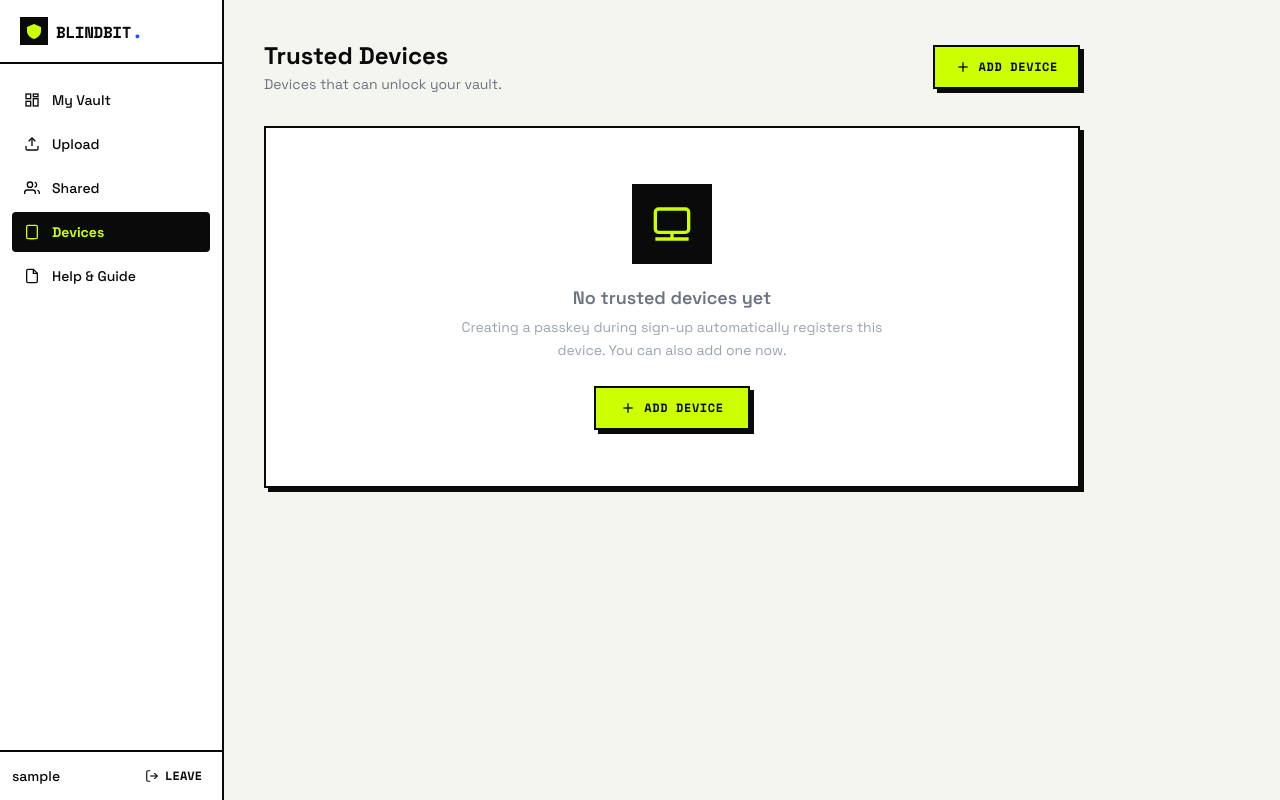
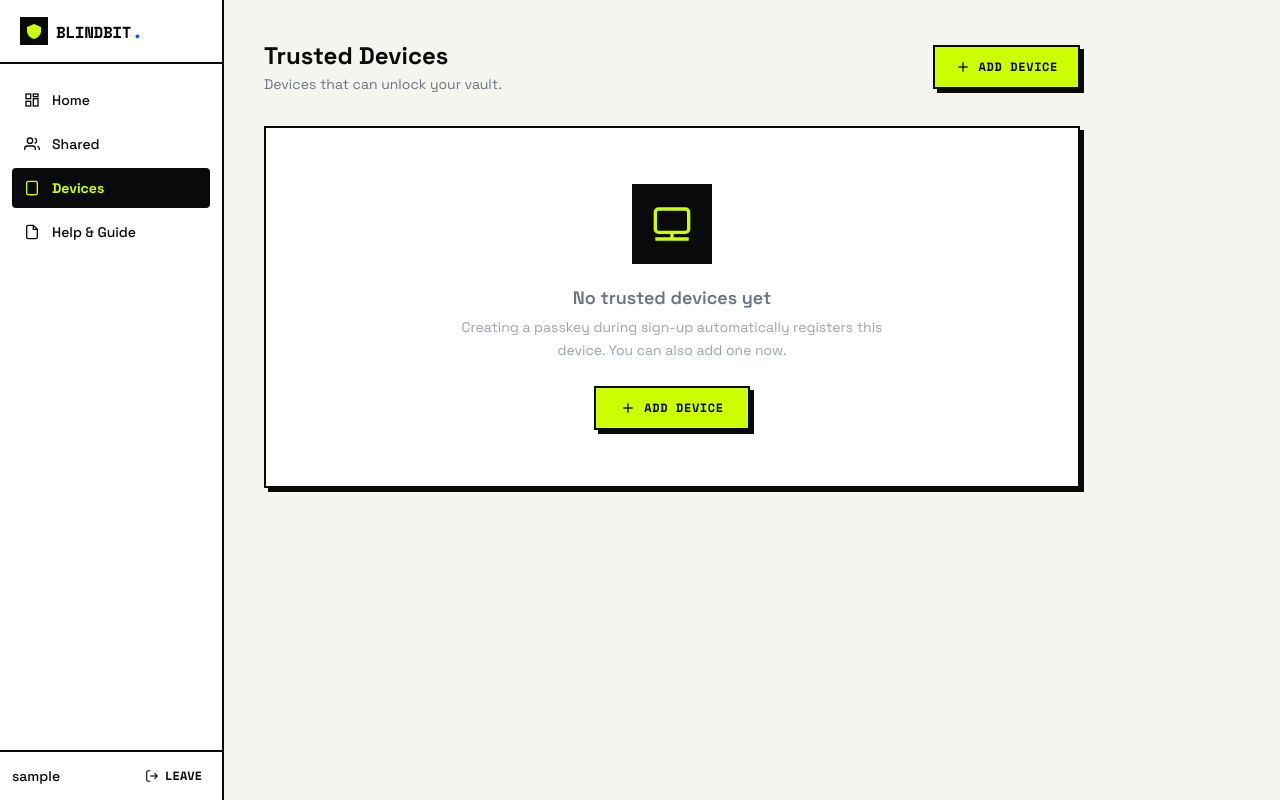
Before and after one commit to KshamayBharadwaj/blindbit, a Django app: page /accounts/devices/ in a window 1280 px wide. Run offline with Django 5.2, Linux system fonts and the light colour scheme; the visitor is signed in with stand-in values (Sample User, id 1); some libraries are stand-ins or nearby versions.

Commit message:
Rework sidebar navigation

```diff
--- a/templates/base.html
+++ b/templates/base.html
@@ -102,11 +102,7 @@
       <nav class="flex-1 py-4 px-3 space-y-1 overflow-y-auto">
         <a href="{% url 'vault:dashboard' %}" class="sidebar-link flex items-center gap-3 px-3 py-2.5 text-sm font-medium no-underline text-blindbit-black rounded {% if request.resolver_match.url_name == 'dashboard' %}active{% endif %}">
           <svg class="w-4 h-4 stroke-blindbit-black stroke-2 fill-none shrink-0" viewBox="0 0 24 24"><rect x="3" y="3" width="7" height="7"/><rect x="14" y="3" width="7" height="4"/><rect x="14" y="10" width="7" height="11"/><rect x="3" y="14" width="7" height="7"/></svg>
-          My Vault
-        </a>
-        <a href="{% url 'vault:upload' %}" class="sidebar-link flex items-center gap-3 px-3 py-2.5 text-sm font-medium no-underline text-blindbit-black rounded {% if request.resolver_match.url_name == 'upload' %}active{% endif %}">
-          <svg class="w-4 h-4 stroke-blindbit-black stroke-2 fill-none shrink-0" viewBox="0 0 24 24"><path d="M21 15v4a2 2 0 0 1-2 2H5a2 2 0 0 1-2-2v-4"/><polyline points="17,8 12,3 7,8"/><line x1="12" y1="3" x2="12" y2="15"/></svg>
-          Upload
+          Home
         </a>
         <a href="{% url 'sharing:shared' %}" class="sidebar-link flex items-center gap-3 px-3 py-2.5 text-sm font-medium no-underline text-blindbit-black rounded {% if request.resolver_match.url_name == 'shared' %}active{% endif %}">
           <svg class="w-4 h-4 stroke-blindbit-black stroke-2 fill-none shrink-0" viewBox="0 0 24 24"><path d="M17 21v-2a4 4 0 0 0-4-4H5a4 4 0 0 0-4 4v2"/><circle cx="9" cy="7" r="4"/><path d="M23 21v-2a4 4 0 0 0-3-3.87"/><path d="M16 3.13a4 4 0 0 1 0 7.75"/></svg>
@@ -116,7 +112,7 @@
           <svg class="w-4 h-4 stroke-blindbit-black stroke-2 fill-none shrink-0" viewBox="0 0 24 24"><rect x="4" y="2" width="16" height="20" rx="2"/><line x1="9" y1="22" x2="15" y2="22"/></svg>
           Devices
         </a>
-        <a href="/docs/" class="sidebar-link flex items-center gap-3 px-3 py-2.5 text-sm font-medium no-underline text-blindbit-black rounded">
+        <a href="/docs/" class="sidebar-link flex items-center gap-3 px-3 py-2.5 text-sm font-medium no-underline text-blindbit-black rounded {% if request.resolver_match.url_name == 'docs' %}active{% endif %}">
           <svg class="w-4 h-4 stroke-blindbit-black stroke-2 fill-none shrink-0" viewBox="0 0 24 24"><path d="M14 2H6a2 2 0 0 0-2 2v16a2 2 0 0 0 2 2h12a2 2 0 0 0 2-2V8z"/><polyline points="14,2 14,8 20,8"/></svg>
           Help & Guide
         </a>
```
